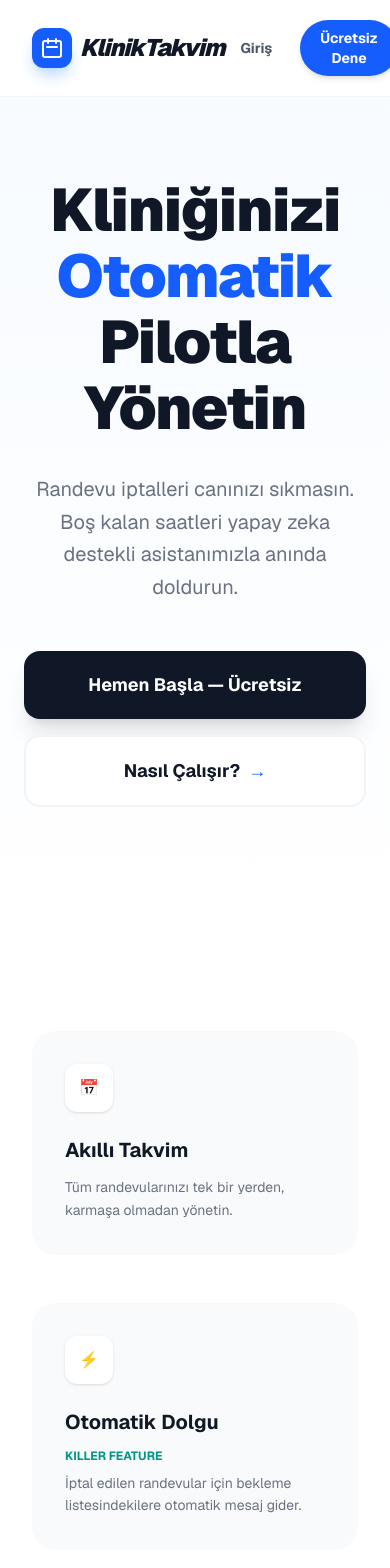
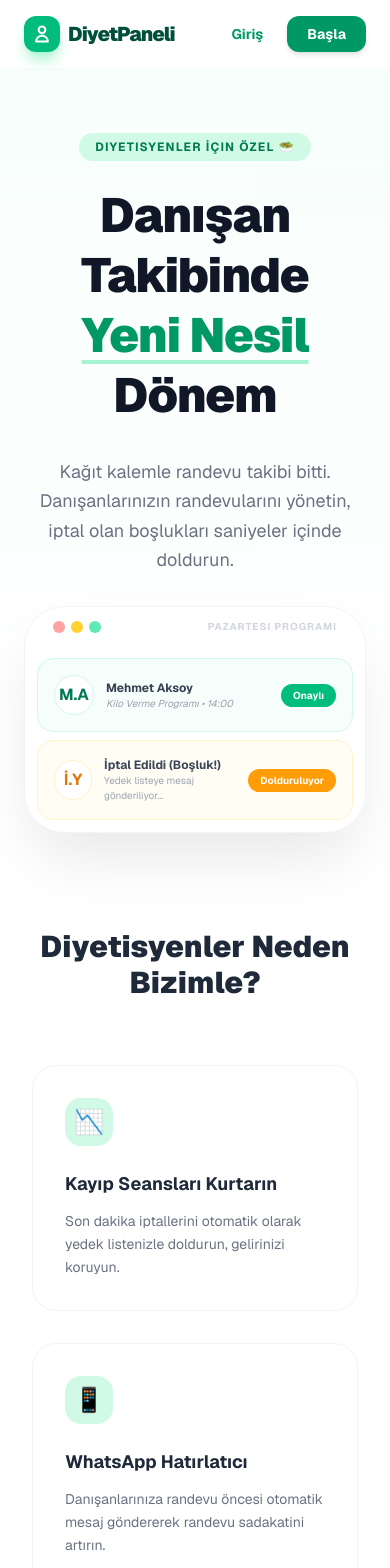
Before and after one commit to muratselim855/klinik-takvim, a Next.js app: page / in a window 390 px wide. Shown: the top 1568 px of the page. Built offline with nearby package versions, Linux system fonts and the light colour scheme.

Commit message:
Diyetisyen konsepti ve mobil uyum

```diff
--- a/src/app/page.js
+++ b/src/app/page.js
@@ -2,93 +2,117 @@ import React from 'react';
 
 export default function Home() {
   return (
-    <div className="min-h-screen bg-white text-gray-900 font-sans">
+    <div className="min-h-screen bg-white text-gray-900 font-sans selection:bg-emerald-100 selection:text-emerald-900">
 
-      {/* --- NAVIGASYON --- */}
-      <nav className="flex justify-between items-center px-8 py-5 border-b border-gray-100 sticky top-0 bg-white/80 backdrop-blur-md z-50">
+      {/* --- NAVIGASYON (Mobil Uyumlu) --- */}
+      <nav className="flex justify-between items-center px-6 py-4 border-b border-gray-50 sticky top-0 bg-white/90 backdrop-blur-md z-50">
         <div className="flex items-center gap-2">
-          <div className="w-10 h-10 bg-blue-600 rounded-xl flex items-center justify-center text-white shadow-lg shadow-blue-200">
-            <svg className="w-6 h-6" fill="none" stroke="currentColor" strokeWidth="2" viewBox="0 0 24 24">
-              <path strokeLinecap="round" strokeLinejoin="round" d="M8 7V3m8 4V3m-9 8h10M5 21h14a2 2 0 002-2V7a2 2 0 00-2-2H5a2 2 0 00-2 2v12a2 2 0 002 2z"></path>
+          <div className="w-9 h-9 bg-emerald-500 rounded-xl flex items-center justify-center text-white shadow-lg shadow-emerald-200">
+            <svg className="w-5 h-5" fill="none" stroke="currentColor" strokeWidth="2.5" viewBox="0 0 24 24">
+              <path strokeLinecap="round" strokeLinejoin="round" d="M16 7a4 4 0 11-8 0 4 4 0 018 0zM12 14a7 7 0 00-7 7h14a7 7 0 00-7-7z"></path>
             </svg>
           </div>
-          <span className="text-2xl font-black tracking-tighter italic">KlinikTakvim</span>
+          <span className="text-xl font-black tracking-tighter text-emerald-900">DiyetPaneli</span>
         </div>
-        <div className="hidden md:flex gap-8 text-sm font-semibold text-gray-500">
-          <a href="#ozellikler" className="hover:text-blue-600 transition-colors">Özellikler</a>
-          <a href="#nasil" className="hover:text-blue-600 transition-colors">Nasıl Çalışır?</a>
-          <a href="#fiyat" className="hover:text-blue-600 transition-colors">Fiyatlandırma</a>
+
+        {/* Masaüstü Menü */}
+        <div className="hidden md:flex gap-8 text-sm font-bold text-gray-400 uppercase tracking-widest">
+          <a href="#ozellikler" className="hover:text-emerald-600 transition-colors">Özellikler</a>
+          <a href="#fiyat" className="hover:text-emerald-600 transition-colors">Ücretlendirme</a>
         </div>
-        <div className="flex gap-3">
-          <button className="px-4 py-2 text-sm font-bold text-gray-600 hover:text-blue-600 transition-colors">Giriş</button>
-          <button className="px-5 py-2 text-sm font-bold bg-blue-600 text-white rounded-full hover:bg-blue-700 shadow-md">Ücretsiz Dene</button>
+
+        <div className="flex gap-2">
+          <button className="px-4 py-2 text-sm font-bold text-emerald-600 hover:bg-emerald-50 rounded-xl transition-all">Giriş</button>
+          <button className="px-5 py-2 text-sm font-bold bg-emerald-600 text-white rounded-xl hover:bg-emerald-700 shadow-md transition-all">Başla</button>
         </div>
       </nav>
 
       {/* --- HERO SECTION --- */}
-      <section className="pt-20 pb-32 px-6 text-center bg-gradient-to-b from-blue-50/50 to-white">
-        <h1 className="text-6xl md:text-7xl font-black tracking-tight leading-[1.1]">
-          Kliniğinizi <span className="text-blue-600">Otomatik</span> <br /> Pilotla Yönetin
+      <section className="pt-16 pb-40 px-6 text-center bg-gradient-to-b from-emerald-50/40 to-white">
+        <div className="inline-block px-4 py-1.5 mb-6 bg-emerald-100 text-emerald-700 rounded-full text-xs font-bold uppercase tracking-widest">
+          Diyetisyenler İçin Özel 🥗
+        </div>
+        <h1 className="text-5xl md:text-7xl font-black tracking-tight leading-tight text-gray-900">
+          Danışan Takibinde <br />
+          <span className="text-emerald-600 underline decoration-emerald-200 underline-offset-8">Yeni Nesil</span> Dönem
         </h1>
-        <p className="mt-8 text-xl text-gray-500 max-w-2xl mx-auto leading-relaxed">
-          Randevu iptalleri canınızı sıkmasın. Boş kalan saatleri yapay zeka destekli asistanımızla anında doldurun.
+        <p className="mt-8 text-lg md:text-xl text-gray-500 max-w-2xl mx-auto leading-relaxed">
+          Kağıt kalemle randevu takibi bitti. Danışanlarınızın randevularını yönetin, iptal olan boşlukları saniyeler içinde doldurun.
         </p>
-        <div className="mt-12 flex flex-col md:flex-row justify-center gap-4">
-          <button className="px-10 py-5 bg-gray-900 text-white rounded-2xl font-bold text-lg hover:bg-black transition-all shadow-xl">
-            Hemen Başla — Ücretsiz
-          </button>
-          <button className="px-10 py-5 bg-white border-2 border-gray-100 rounded-2xl font-bold text-lg hover:border-blue-200 transition-all flex items-center justify-center gap-2">
-            Nasıl Çalışır? <span className="text-blue-600">→</span>
-          </button>
-        </div>
       </section>
 
-      {/* --- ÖZELLİKLER (FEATURES) --- */}
-      <section id="ozellikler" className="py-24 px-8 max-w-7xl mx-auto">
-        <div className="grid md:grid-cols-3 gap-12 text-left">
-          <div className="p-8 rounded-3xl bg-gray-50 hover:bg-blue-50 transition-colors border border-transparent hover:border-blue-100 group">
-            <div className="w-12 h-12 bg-white rounded-xl shadow-sm flex items-center justify-center mb-6 group-hover:scale-110 transition-transform">📅</div>
-            <h3 className="text-xl font-bold mb-3">Akıllı Takvim</h3>
-            <p className="text-gray-500 leading-relaxed text-sm">Tüm randevularınızı tek bir yerden, karmaşa olmadan yönetin.</p>
+      {/* --- DASHBOARD MOCKUP (Diyetisyen Odaklı) --- */}
+      <section className="px-6 -mt-32 max-w-5xl mx-auto relative z-10">
+        <div className="bg-white rounded-[2.5rem] shadow-[0_32px_64px_-12px_rgba(0,0,0,0.1)] border border-gray-100 p-3 md:p-6 overflow-hidden">
+          <div className="flex items-center justify-between mb-6 px-4">
+            <div className="flex gap-1.5">
+              <div className="w-3 h-3 bg-red-300 rounded-full"></div>
+              <div className="w-3 h-3 bg-amber-300 rounded-full"></div>
+              <div className="w-3 h-3 bg-emerald-300 rounded-full"></div>
+            </div>
+            <div className="text-[10px] font-bold text-gray-300 uppercase tracking-widest">Pazartesi Programı</div>
           </div>
-          <div className="p-8 rounded-3xl bg-gray-50 hover:bg-teal-50 transition-colors border border-transparent hover:border-teal-100 group">
-            <div className="w-12 h-12 bg-white rounded-xl shadow-sm flex items-center justify-center mb-6 group-hover:scale-110 transition-transform">⚡</div>
-            <h3 className="text-xl font-bold mb-3">Otomatik Dolgu</h3>
-            <h4 className="text-teal-600 text-xs font-bold uppercase mb-2">Killer Feature</h4>
-            <p className="text-gray-500 leading-relaxed text-sm">İptal edilen randevular için bekleme listesindekilere otomatik mesaj gider.</p>
-          </div>
-          <div className="p-8 rounded-3xl bg-gray-50 hover:bg-purple-50 transition-colors border border-transparent hover:border-purple-100 group">
-            <div className="w-12 h-12 bg-white rounded-xl shadow-sm flex items-center justify-center mb-6 group-hover:scale-110 transition-transform">📊</div>
-            <h3 className="text-xl font-bold mb-3">Gelir Analizi</h3>
-            <p className="text-gray-500 leading-relaxed text-sm">Aylık kazancınızı ve doluluk oranlarınızı grafiklerle takip edin.</p>
+
+          <div className="grid md:grid-cols-12 gap-4">
+            {/* Sidebar Temsili */}
+            <div className="hidden md:block md:col-span-3 space-y-3 border-r border-gray-50 pr-4">
+              <div className="h-10 bg-emerald-50 rounded-xl flex items-center px-3 text-[10px] font-bold text-emerald-600">Özet Paneli</div>
+              <div className="h-10 bg-gray-50 rounded-xl flex items-center px-3 text-[10px] font-bold text-gray-400">Danışanlarım</div>
+              <div className="h-10 bg-gray-50 rounded-xl flex items-center px-3 text-[10px] font-bold text-gray-400">Ölçümler</div>
+            </div>
+
+            {/* Takvim Görünümü */}
+            <div className="md:col-span-9 grid grid-cols-1 gap-2">
+              <div className="flex items-center justify-between p-4 bg-emerald-50/50 border border-emerald-100 rounded-2xl">
+                <div className="flex items-center gap-3">
+                  <div className="w-10 h-10 bg-white rounded-full border border-emerald-100 flex items-center justify-center font-bold text-emerald-700">M.A</div>
+                  <div>
+                    <p className="text-xs font-bold text-gray-700">Mehmet Aksoy</p>
+                    <p className="text-[10px] text-gray-400 italic">Kilo Verme Programı • 14:00</p>
+                  </div>
+                </div>
+                <div className="px-3 py-1 bg-emerald-500 text-white text-[10px] font-bold rounded-full">Onaylı</div>
+              </div>
+              <div className="flex items-center justify-between p-4 bg-amber-50/50 border border-amber-100 rounded-2xl animate-pulse">
+                <div className="flex items-center gap-3">
+                  <div className="w-10 h-10 bg-white rounded-full border border-amber-100 flex items-center justify-center font-bold text-amber-600">İ.Y</div>
+                  <div>
+                    <p className="text-xs font-bold text-gray-700">İptal Edildi (Boşluk!)</p>
+                    <p className="text-[10px] text-gray-400">Yedek listeye mesaj gönderiliyor...</p>
+                  </div>
+                </div>
+                <div className="px-3 py-1 bg-amber-500 text-white text-[10px] font-bold rounded-full">Dolduruluyor</div>
+              </div>
+            </div>
           </div>
         </div>
       </section>
 
-      {/* --- FİYATLANDIRMA (PRICING) --- */}
-      <section id="fiyat" className="py-24 bg-gray-900 text-white">
-        <div className="max-w-xl mx-auto text-center px-6">
-          <h2 className="text-4xl font-black mb-6">Basit ve Şeffaf Fiyatlandırma</h2>
-          <p className="text-gray-400 mb-12">Karmaşık paketler yok. Tek bir profesyonel plan.</p>
-
-          <div className="bg-white/5 border border-white/10 p-10 rounded-[3rem] backdrop-blur-xl relative">
-            <div className="absolute -top-5 left-1/2 -translate-x-1/2 bg-blue-600 text-xs font-bold px-4 py-2 rounded-full uppercase tracking-widest">En Popüler</div>
-            <div className="text-5xl font-black mb-4">499 TL<span className="text-lg text-gray-500"> /ay</span></div>
-            <ul className="space-y-4 mb-10 text-gray-300 text-sm">
-              <li className="flex items-center gap-2"><span className="text-teal-400">✔</span> Sınırsız Randevu</li>
-              <li className="flex items-center gap-2"><span className="text-teal-400">✔</span> Otomatik WhatsApp Mesajları</li>
-              <li className="flex items-center gap-2"><span className="text-teal-400">✔</span> 500 Danışan Kaydı</li>
-            </ul>
-            <button className="w-full py-4 bg-white text-gray-900 rounded-2xl font-bold hover:bg-blue-50 transition-colors">
-              Hemen Başla
-            </button>
+      {/* --- ÖZELLİKLER --- */}
+      <section id="ozellikler" className="py-24 px-8 max-w-7xl mx-auto">
+        <h2 className="text-center text-3xl font-black mb-16 text-gray-800">Diyetisyenler Neden Bizimle?</h2>
+        <div className="grid md:grid-cols-3 gap-8 text-left">
+          <div className="group p-8 rounded-3xl bg-white border border-gray-100 hover:border-emerald-200 hover:shadow-xl hover:shadow-emerald-50 transition-all">
+            <div className="w-12 h-12 bg-emerald-100 rounded-2xl flex items-center justify-center mb-6 text-2xl group-hover:rotate-12 transition-transform">📉</div>
+            <h3 className="text-lg font-bold mb-3 text-gray-800">Kayıp Seansları Kurtarın</h3>
+            <p className="text-gray-500 leading-relaxed text-sm">Son dakika iptallerini otomatik olarak yedek listenizle doldurun, gelirinizi koruyun.</p>
+          </div>
+          <div className="group p-8 rounded-3xl bg-white border border-gray-100 hover:border-emerald-200 hover:shadow-xl hover:shadow-emerald-50 transition-all">
+            <div className="w-12 h-12 bg-emerald-100 rounded-2xl flex items-center justify-center mb-6 text-2xl group-hover:rotate-12 transition-transform">📱</div>
+            <h3 className="text-lg font-bold mb-3 text-gray-800">WhatsApp Hatırlatıcı</h3>
+            <p className="text-gray-500 leading-relaxed text-sm">Danışanlarınıza randevu öncesi otomatik mesaj göndererek randevu sadakatini artırın.</p>
+          </div>
+          <div className="group p-8 rounded-3xl bg-white border border-gray-100 hover:border-emerald-200 hover:shadow-xl hover:shadow-emerald-50 transition-all">
+            <div className="w-12 h-12 bg-emerald-100 rounded-2xl flex items-center justify-center mb-6 text-2xl group-hover:rotate-12 transition-transform">🍎</div>
+            <h3 className="text-lg font-bold mb-3 text-gray-800">Dijital Danışan Kaydı</h3>
+            <p className="text-gray-500 leading-relaxed text-sm">Boy, kilo ve yağ oranı ölçümlerini tarihsel grafiklerle takip edin.</p>
           </div>
         </div>
       </section>
 
       {/* --- FOOTER --- */}
-      <footer className="py-12 text-center text-gray-400 text-xs border-t border-gray-100">
-        © 2026 KlinikTakvim. Tüm hakları saklıdır. Yazılımı öğrenirken geliştirilmiştir.
+      <footer className="py-12 text-center text-gray-400 text-[10px] uppercase tracking-[0.2em]">
+        &copy; 2026 DiyetPaneli — Yazılım Öğrenme Yolculuğu
       </footer>
 
     </div>
```
